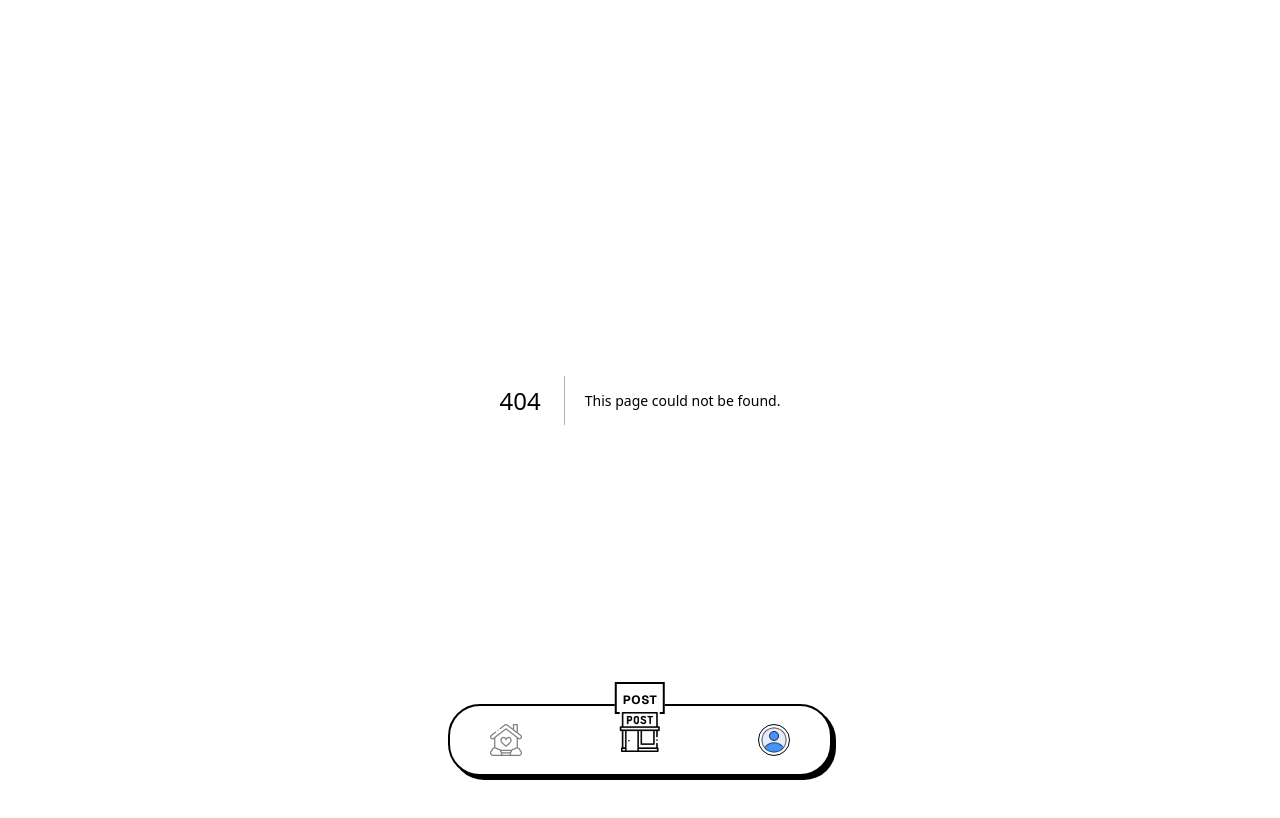
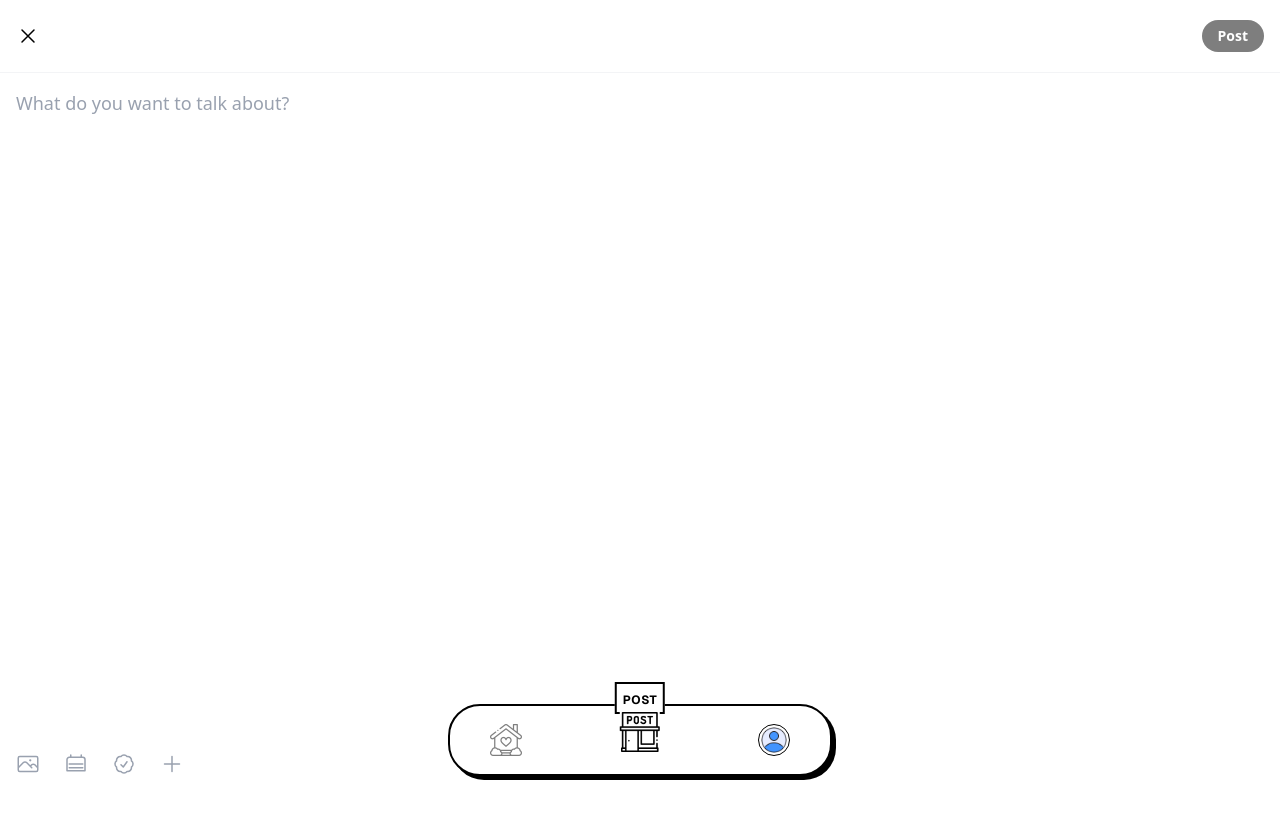
Before and after one commit to iamchideshv/Blogger-app, a Next.js app: page /create in a window 1280 px wide. Before the commit this address had no page. Shown: the top 818 px of the page. Built offline with nearby package versions, Linux system fonts and the light colour scheme.

Commit message:
Implement Post Creation Page

```diff
--- /dev/null
+++ b/src/app/create/page.tsx
@@ -0,0 +1,69 @@
+"use client";
+
+import Link from "next/link";
+import { useState } from "react";
+
+export default function CreatePostPage() {
+    const [text, setText] = useState("");
+
+    return (
+        <div className="flex flex-col min-h-screen bg-white text-black">
+            {/* Header / Top Bar */}
+            <header className="flex items-center justify-between px-4 py-4 border-b border-gray-100">
+                <Link href="/" className="p-2 -ml-2">
+                    <svg xmlns="http://www.w3.org/2000/svg" fill="none" viewBox="0 0 24 24" strokeWidth={1.5} stroke="currentColor" className="w-6 h-6">
+                        <path strokeLinecap="round" strokeLinejoin="round" d="M6 18 18 6M6 6l12 12" />
+                    </svg>
+                </Link>
+                <button
+                    className="px-4 py-1.5 bg-black text-white rounded-full font-bold text-sm disabled:opacity-50"
+                    disabled={!text.trim()}
+                >
+                    Post
+                </button>
+            </header>
+
+            {/* Main Content: Text Area */}
+            <main className="flex-1 flex flex-col p-4">
+                <textarea
+                    placeholder="What do you want to talk about?"
+                    className="flex-1 w-full resize-none outline-none text-lg placeholder-gray-400"
+                    value={text}
+                    onChange={(e) => setText(e.target.value)}
+                    autoFocus
+                />
+
+                {/* Bottom Toolbar */}
+                <div className="flex items-center gap-6 mt-4 pb-2 text-gray-400">
+                    {/* Image / Gallery Icon */}
+                    <button className="hover:text-black transition-colors">
+                        <svg xmlns="http://www.w3.org/2000/svg" fill="none" viewBox="0 0 24 24" strokeWidth={1.5} stroke="currentColor" className="w-6 h-6">
+                            <path strokeLinecap="round" strokeLinejoin="round" d="m2.25 15.75 5.159-5.159a2.25 2.25 0 0 1 3.182 0l5.159 5.159m-1.5-1.5 1.409-1.409a2.25 2.25 0 0 1 3.182 0l2.909 2.909m-18 3.75h16.5a1.5 1.5 0 0 0 1.5-1.5V6a1.5 1.5 0 0 0-1.5-1.5H3.75A1.5 1.5 0 0 0 2.25 6v12a1.5 1.5 0 0 0 1.5 1.5Zm10.5-11.25h.008v.008h-.008V8.25Zm.375 0a.375.375 0 1 1-.75 0 .375.375 0 0 1 .75 0Z" />
+                        </svg>
+                    </button>
+
+                    {/* Calendar Icon (Placeholder) */}
+                    <button className="hover:text-black transition-colors">
+                        <svg xmlns="http://www.w3.org/2000/svg" fill="none" viewBox="0 0 24 24" strokeWidth={1.5} stroke="currentColor" className="w-6 h-6">
+                            <path strokeLinecap="round" strokeLinejoin="round" d="M6.75 3v2.25M17.25 3v2.25M3 18.75V7.5a2.25 2.25 0 0 1 2.25-2.25h13.5A2.25 2.25 0 0 1 21 7.5v11.25m-18 0h18M5.25 12h13.5m-13.5 3.75h13.5" />
+                        </svg>
+                    </button>
+
+                    {/* Badge/Seal Icon (Placeholder) */}
+                    <button className="hover:text-black transition-colors">
+                        <svg xmlns="http://www.w3.org/2000/svg" fill="none" viewBox="0 0 24 24" strokeWidth={1.5} stroke="currentColor" className="w-6 h-6">
+                            <path strokeLinecap="round" strokeLinejoin="round" d="M9 12.75 11.25 15 15 9.75M21 12c0 1.268-.63 2.39-1.593 3.068a3.745 3.745 0 0 1-1.043 3.296 3.745 3.745 0 0 1-3.296 1.043A3.745 3.745 0 0 1 12 21c-1.268 0-2.39-.63-3.068-1.593a3.746 3.746 0 0 1-3.296-1.043 3.745 3.745 0 0 1-1.043-3.296A3.745 3.745 0 0 1 3 12c0-1.268.63-2.39 1.593-3.068a3.745 3.745 0 0 1 1.043-3.296 3.746 3.746 0 0 1 3.296-1.043A3.746 3.746 0 0 1 12 3c1.268 0 2.39.63 3.068 1.593a3.746 3.746 0 0 1 3.296 1.043 3.746 3.746 0 0 1 1.043 3.296A3.745 3.745 0 0 1 21 12Z" />
+                        </svg>
+                    </button>
+
+                    {/* Plus Icon (Placeholder) */}
+                    <button className="hover:text-black transition-colors">
+                        <svg xmlns="http://www.w3.org/2000/svg" fill="none" viewBox="0 0 24 24" strokeWidth={1.5} stroke="currentColor" className="w-6 h-6">
+                            <path strokeLinecap="round" strokeLinejoin="round" d="M12 4.5v15m7.5-7.5h-15" />
+                        </svg>
+                    </button>
+                </div>
+            </main>
+        </div>
+    );
+}
--- a/src/components/BottomNav.tsx
+++ b/src/components/BottomNav.tsx
@@ -22,7 +22,7 @@ export default function BottomNav() {
                 </Link>
 
                 {/* Post Tab (Center) */}
-                <button className="flex flex-col items-center absolute left-1/2 -translate-x-1/2 -top-6 group">
+                <Link href="/create" className="flex flex-col items-center absolute left-1/2 -translate-x-1/2 -top-6 group">
                     {/* "POST" Label Container */}
                     <div className="bg-white border-2 border-black px-1.5 py-0.5 mb-[-2px] z-10 transition-transform group-active:scale-95">
                         <span className="font-bold text-xs tracking-wider font-sans text-black">POST</span>
@@ -37,7 +37,7 @@ export default function BottomNav() {
                             className="w-10 h-10 object-contain"
                         />
                     </div>
-                </button>
+                </Link>
 
                 {/* User Profile Tab */}
                 <Link href="/profile" className="flex flex-col items-center justify-center w-12 h-12">
```
